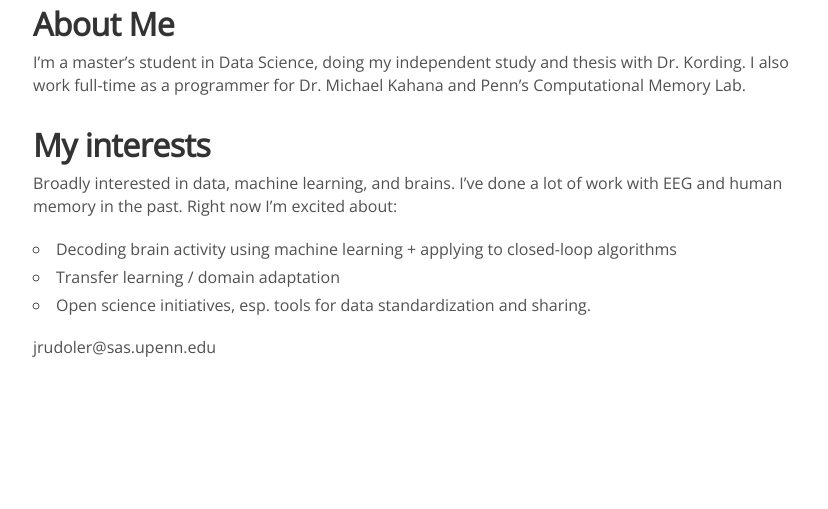
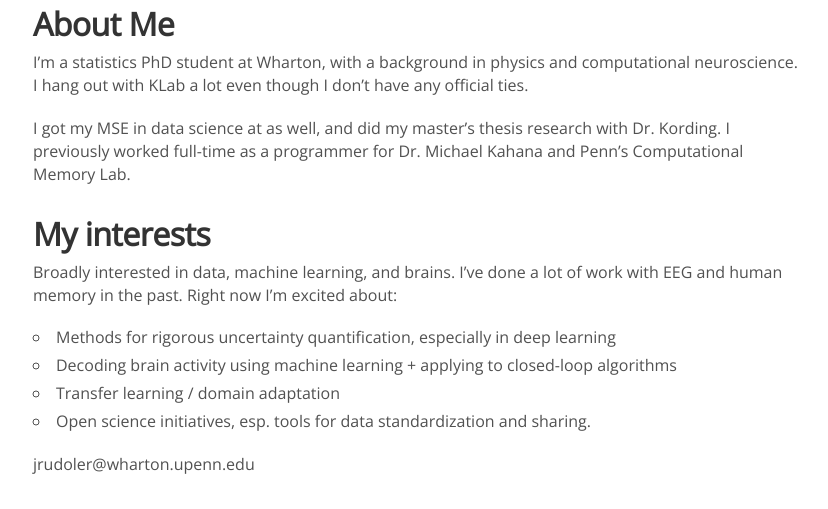
Before and after one commit to KordingLab/KordingLab.github.io, a Jekyll site: the page built from _people/joey_rudoler.md, in a window 1280 px wide, cut to the strip 391-900 px from the top of the page. Shown: the whole strip, without its empty margins (222-1050 px from the left). Built offline with Jekyll 4.4.1, drawn with Linux system fonts in a browser that asks for light colours; nearby versions of some CDN libraries; comment, search, counter and statistics services are not loaded.

Commit message:
Update joey_rudoler.md

```diff
--- a/_people/joey_rudoler.md
+++ b/_people/joey_rudoler.md
@@ -9,12 +9,15 @@ joined: 2022
 <img width="300" src="{{site.baseurl}}/images/people/{{page.avatar}}" data-action="zoom">
 
 ## About Me
-I'm a master's student in Data Science, doing my independent study and thesis with Dr. Kording. I also work full-time as a programmer for Dr. Michael Kahana and Penn's Computational Memory Lab.
+I'm a statistics PhD student at Wharton, with a background in physics and computational neuroscience. I hang out with KLab a lot even though I don't have any official ties.
+
+I got my MSE in data science at as well, and did my master's thesis research with Dr. Kording. I previously worked full-time as a programmer for Dr. Michael Kahana and Penn's Computational Memory Lab.
 
 ## My interests
 Broadly interested in data, machine learning, and brains. I've done a lot of work with EEG and human memory in the past. Right now I'm excited about:
+* Methods for rigorous uncertainty quantification, especially in deep learning
 * Decoding brain activity using machine learning + applying to closed-loop algorithms
 * Transfer learning / domain adaptation
 * Open science initiatives, esp. tools for data standardization and sharing.
 
-jrudoler@sas.upenn.edu
+jrudoler@wharton.upenn.edu
```
